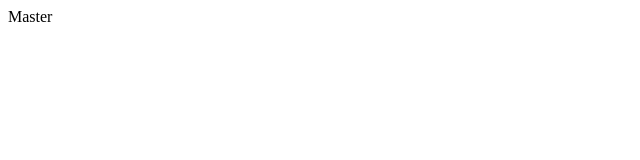
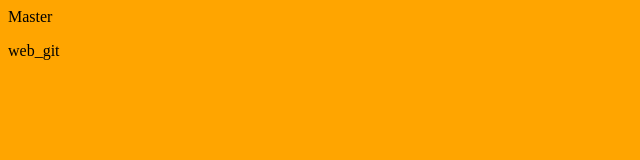
Before and after one commit to Kritchanapak/TrainingGit, a plain HTML site: page index.html in a window 1280 px wide. Shown: the whole page, without its empty margins (0-640 px from the left). Drawn offline with Linux system fonts and the light colour scheme.

Commit message:
Add new content

```diff
--- a/index.html
+++ b/index.html
@@ -2,7 +2,8 @@
     <head>
         <title>Git Branch</title>
     </head>
-    <body>
+    <body style="background-color:Orange">
     <p>Master</p>
+    <p>web_git</p>
     </body>
 </html>
```
